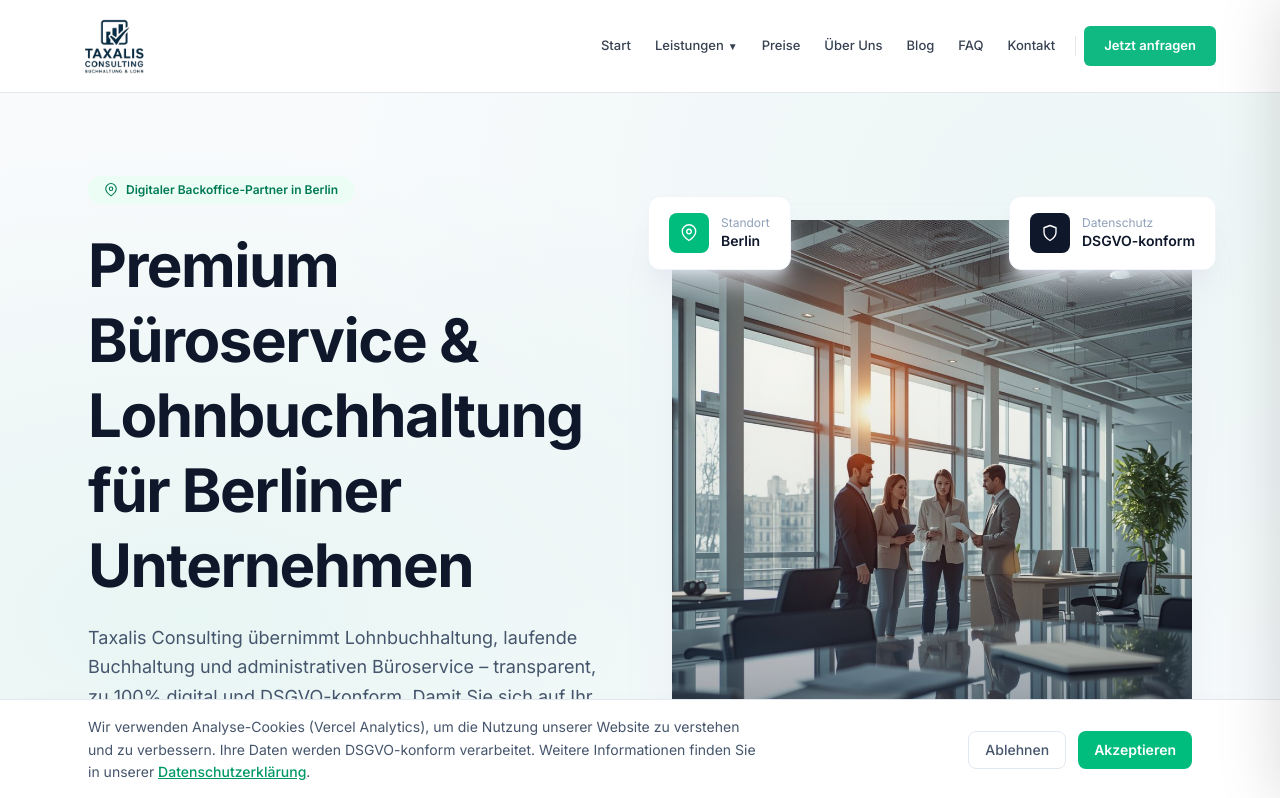
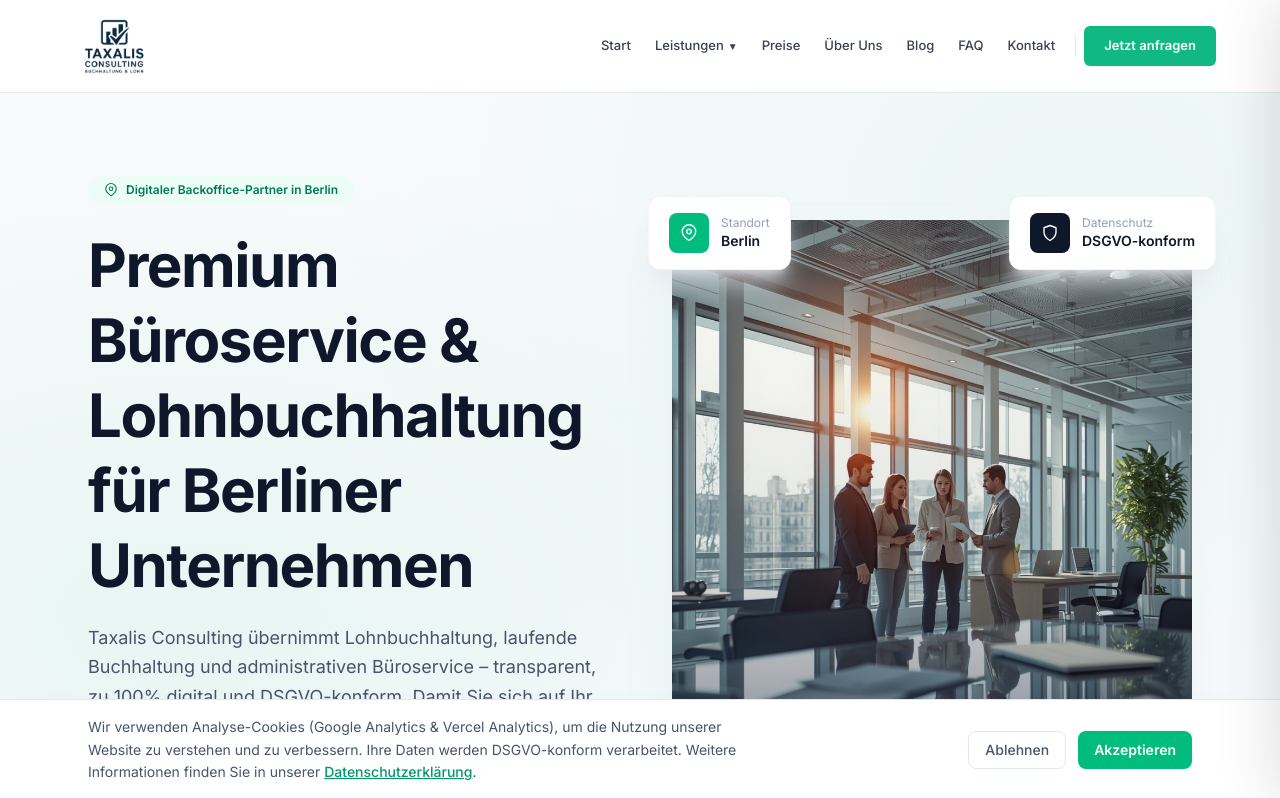
Before and after one commit to Taxalis/Taxalis, a Next.js app: page / in a window 1280 px wide. Shown: the top 798 px of the page. Built offline with nearby package versions, Linux system fonts and the light colour scheme.

Commit message:
feat: Google Analytics G-RNY95SZCSJ mit DSGVO-Consent-Gate

```diff
--- a/app/components/CookieBanner.tsx
+++ b/app/components/CookieBanner.tsx
@@ -14,6 +14,7 @@ export default function CookieBanner() {
   const accept = () => {
     localStorage.setItem("cookie-consent", "accepted");
     setVisible(false);
+    window.dispatchEvent(new Event("cookieConsent"));
   };
 
   const decline = () => {
@@ -27,7 +28,7 @@ export default function CookieBanner() {
     <div className="fixed bottom-0 left-0 right-0 z-50 border-t border-slate-200 bg-white shadow-2xl shadow-slate-900/10">
       <div className="mx-auto flex max-w-6xl flex-wrap items-center justify-between gap-4 px-6 py-4">
         <p className="max-w-2xl text-sm leading-relaxed text-slate-600">
-          Wir verwenden Analyse-Cookies (Vercel Analytics), um die Nutzung unserer Website zu verstehen und zu verbessern.
+          Wir verwenden Analyse-Cookies (Google Analytics &amp; Vercel Analytics), um die Nutzung unserer Website zu verstehen und zu verbessern.
           Ihre Daten werden DSGVO-konform verarbeitet. Weitere Informationen finden Sie in unserer{" "}
           <Link href="/datenschutz" className="font-medium text-emerald-600 underline hover:text-emerald-700">
             Datenschutzerklärung
--- a/app/layout.tsx
+++ b/app/layout.tsx
@@ -4,6 +4,7 @@ import { Analytics } from "@vercel/analytics/next";
 import { SpeedInsights } from "@vercel/speed-insights/next";
 import { testimonials, reviewStats } from "@/app/lib/testimonials";
 import CookieBanner from "@/app/components/CookieBanner";
+import GoogleAnalytics from "@/app/components/GoogleAnalytics";
 import "./globals.css";
 
 const inter = Inter({ subsets: ["latin"], display: "swap" });
@@ -156,6 +157,7 @@ export default function RootLayout({
         />
         {children}
         <CookieBanner />
+        <GoogleAnalytics gaId="G-RNY95SZCSJ" />
         <Analytics />
         <SpeedInsights />
       </body>
```
